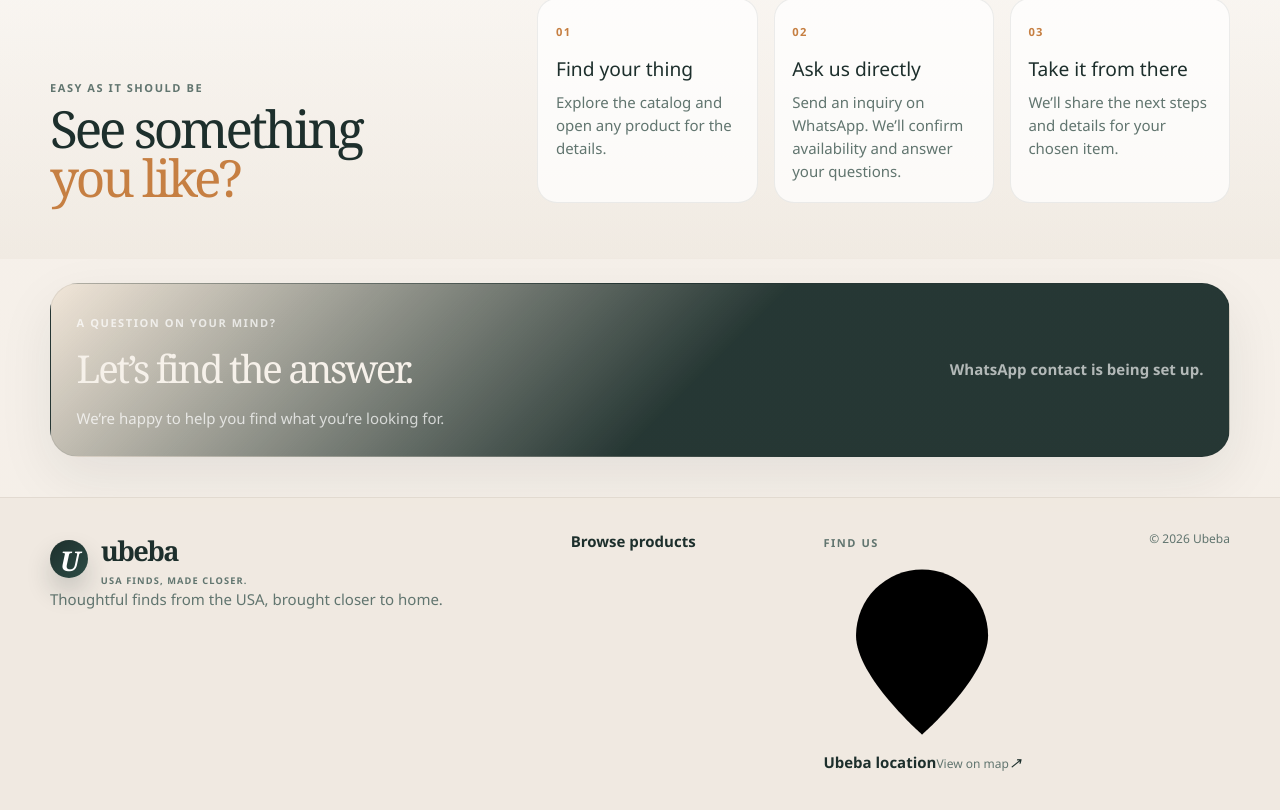
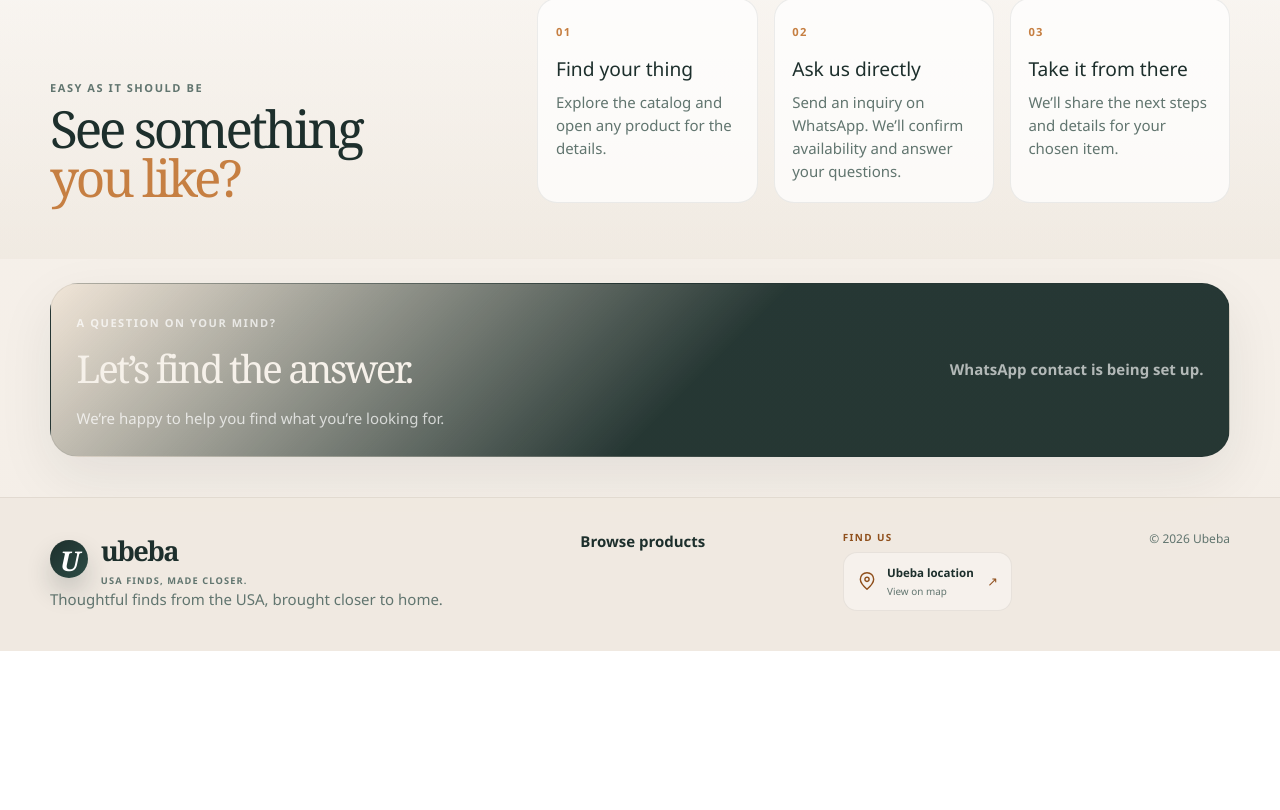
Before and after one commit to gathualex/ubeba, a Next.js app: page / in a window 1280 px wide. Shown: the part 1247-2057 px from the top of the page. After the commit the page ends 1898 px from the top, so only its background shows below. Built offline with nearby package versions, Linux system fonts and the light colour scheme; no server answers; the database is empty.

Commit message:
style: add footer location block

```diff
--- a/src/app/globals.css
+++ b/src/app/globals.css
@@ -1157,6 +1157,77 @@ html[data-theme="dark"] .product-ask-link svg {
   gap: 1.25rem;
   color: var(--ink);
   font-weight: 600;
+}
+
+.footer-location {
+  display: grid;
+  gap: 0.45rem;
+}
+
+.footer-location > .eyebrow {
+  color: var(--accent-strong);
+  font-size: 0.62rem;
+}
+
+.footer-location > a {
+  display: flex;
+  align-items: center;
+  gap: 0.65rem;
+  padding: 0.65rem 0.8rem;
+  border: 1px solid var(--line);
+  border-radius: 14px;
+  background: rgba(255, 255, 255, 0.38);
+  transition: border-color 0.18s ease, background 0.18s ease, transform 0.18s ease;
+}
+
+.footer-location > a:hover {
+  transform: translateY(-1px);
+  border-color: rgba(198, 127, 66, 0.38);
+  background: rgba(255, 255, 255, 0.62);
+}
+
+.footer-location svg {
+  flex: 0 0 auto;
+  width: 20px;
+  height: 20px;
+  fill: none;
+  stroke: var(--accent-strong);
+  stroke-linecap: round;
+  stroke-linejoin: round;
+  stroke-width: 1.7;
+}
+
+.footer-location a > span {
+  display: grid;
+  gap: 0.15rem;
+}
+
+.footer-location b {
+  color: var(--ink);
+  font-size: 0.72rem;
+}
+
+.footer-location small {
+  color: var(--muted);
+  font-size: 0.62rem;
+  white-space: nowrap;
+}
+
+.footer-location i {
+  margin-left: 0.2rem;
+  color: var(--accent-strong);
+  font-size: 0.8rem;
+  font-style: normal;
+}
+
+html[data-theme="dark"] .footer-location > a {
+  border-color: var(--line);
+  background: rgba(237, 242, 237, 0.045);
+}
+
+html[data-theme="dark"] .footer-location > a:hover {
+  border-color: rgba(229, 183, 127, 0.45);
+  background: rgba(237, 242, 237, 0.08);
 }
 
 .whatsapp-float {
```
